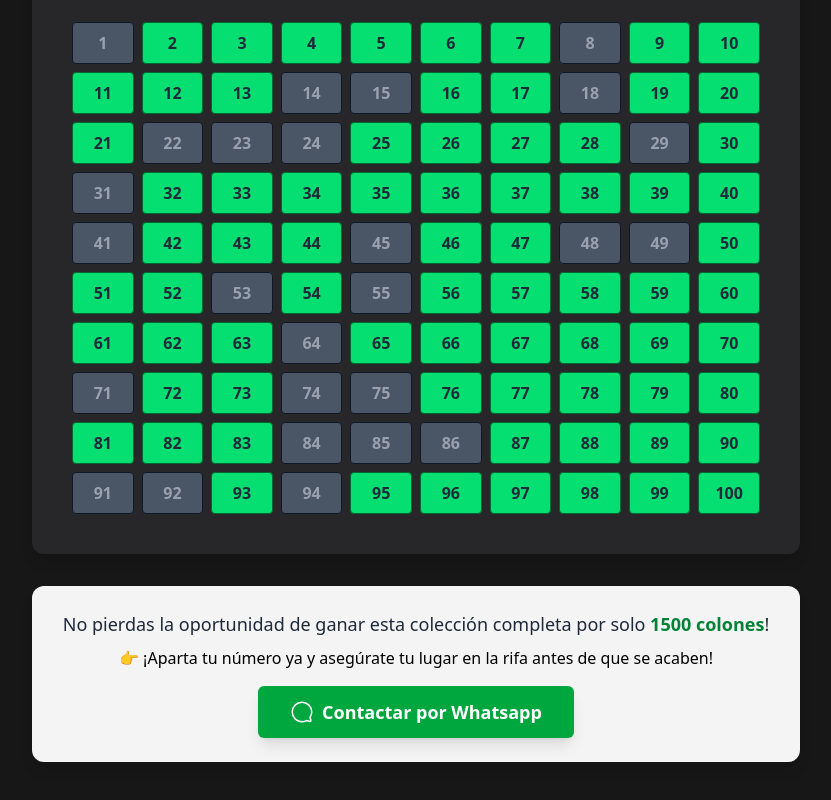
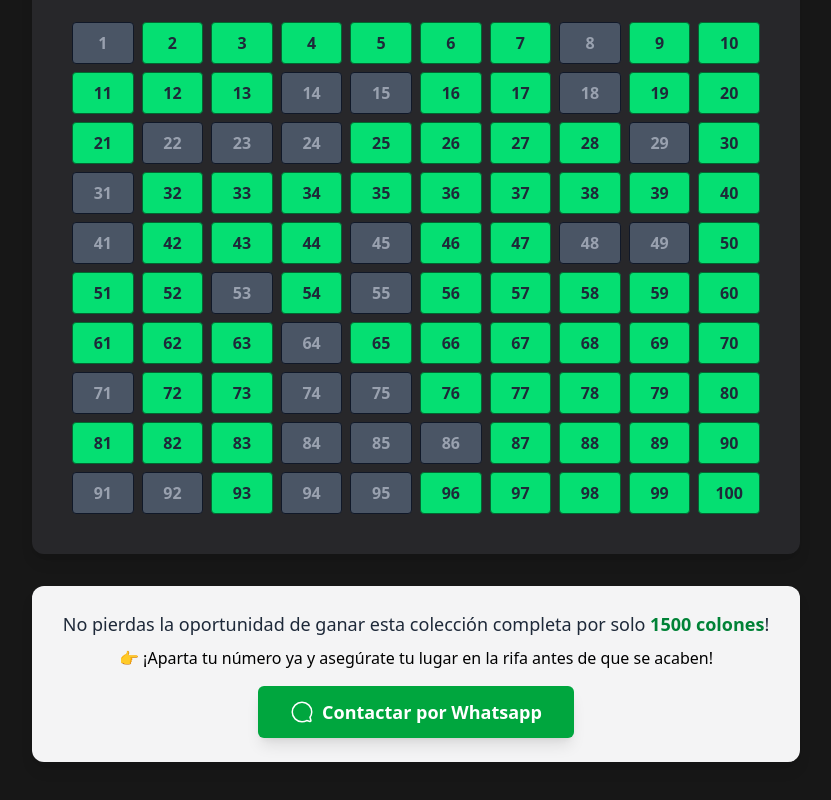
Before and after one commit to techgems/the-geek-factory, an Astro site: page /rifa-coleccion in a window 1280 px wide. Shown: the part 1142-1942 px from the top of the page, without its empty margins (224-1055 px from the left). Built offline with nearby package versions, Linux system fonts and the light colour scheme; Astro itself is replaced by a stand-in of ours.

Commit message:
Update available numbers.

```diff
--- a/src/pages/rifa-coleccion.astro
+++ b/src/pages/rifa-coleccion.astro
@@ -2,7 +2,7 @@
 import Layout from "../layouts/Layout.astro";
 import { Image } from 'astro:assets';
 
-const numerosVendidos: number[] = [91, 84, 85, 86, 14, 23, 24, 8, 22, 15, 18, 29, 31, 49, 53, 74, 94, 71, 55, 48, 75, 45, 64, 41, 1, 92];
+const numerosVendidos: number[] = [95, 91, 84, 85, 86, 14, 23, 24, 8, 22, 15, 18, 29, 31, 49, 53, 74, 94, 71, 55, 48, 75, 45, 64, 41, 1, 92];
 const numerosTotales = Array.from({ length: 100 }, (_, i) => i + 1);
 
 const numerosDisponibles = numerosTotales.filter(num => !numerosVendidos.includes(num));
```
